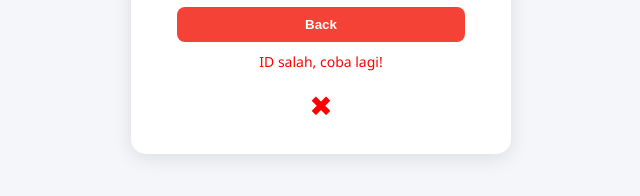
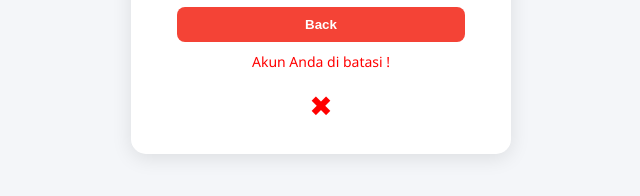
Before and after one commit to dimasven1/sptgp, a plain HTML site: page home.html in a window 1280 px wide. Both pictures are taken after a click on the button "Masuk". Shown: the part 430-626 px from the top of the page, 319-959 px from the left. Drawn offline with Linux system fonts and the light colour scheme.

Commit message:
update semua file

```diff
--- a/home.html
+++ b/home.html
@@ -138,7 +138,7 @@
             <div class="loader"></div>
             <p>Memproses...</p>
         </div>
-        <div id="errorMsg" class="error">ID salah, coba lagi!</div>
+        <div id="errorMsg" class="error">Akun Anda di batasi !</div>
         <div id="errorIcon" class="error-icon">✖</div>
     </div>
 
@@ -152,7 +152,7 @@
             errorMsg.style.display = "none";
             errorIcon.style.display = "none";
 
-            if (id === "1522") {
+            if (id === "0") {
                 loading.style.display = "block";
                 setTimeout(() => {
                     window.location.href = "pilihan.html";
```
